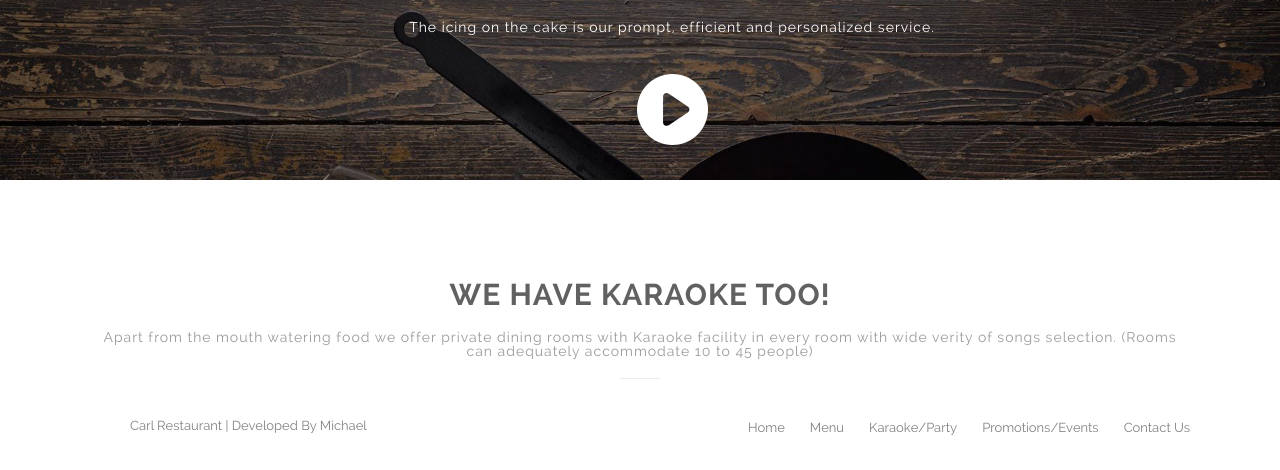
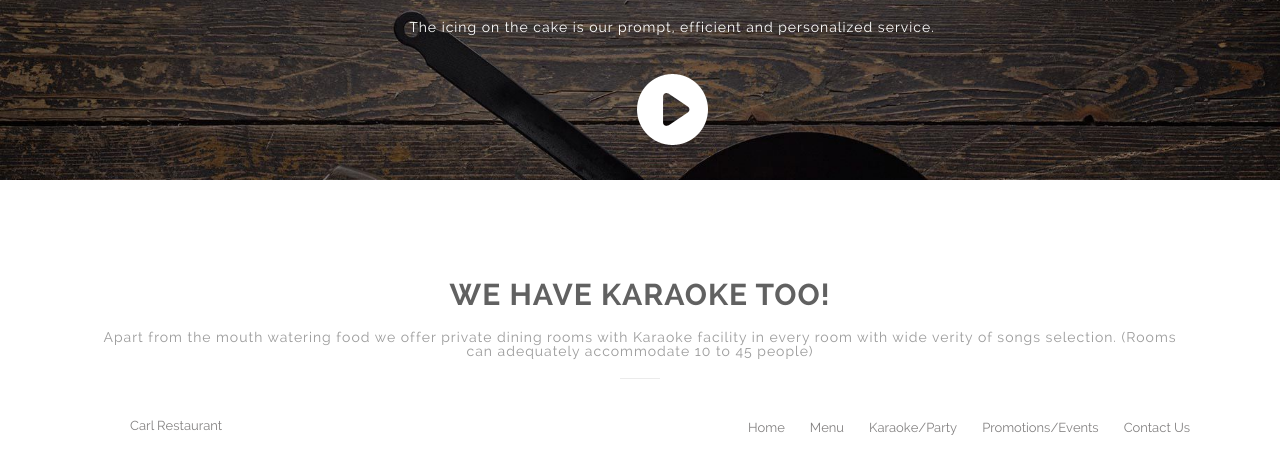
Before and after one commit to SnehaTN/My-restaurant, a plain HTML site: page index.html in a window 1280 px wide. Shown: the part 1482-1952 px from the top of the page. Drawn offline with nearby package versions, Linux system fonts and the light colour scheme; files whose address does not match are found by name.

Commit message:
Update index.html

```diff
--- a/index.html
+++ b/index.html
@@ -79,7 +79,7 @@
 	<footer>
 		<div class="wrapper">
 			<div class="rights">
-				<p>Carl Restaurant | Developed By Michael</p>
+				<p>Carl Restaurant</p>
 			</div>
 
 			<nav>
```
